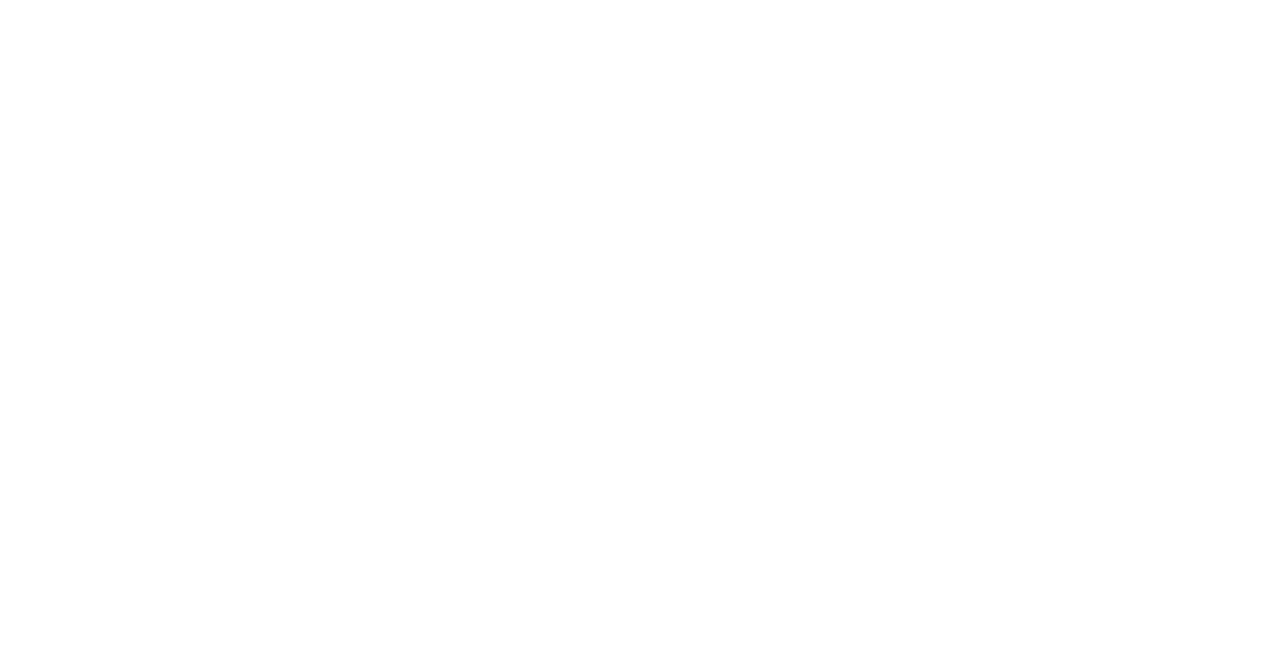
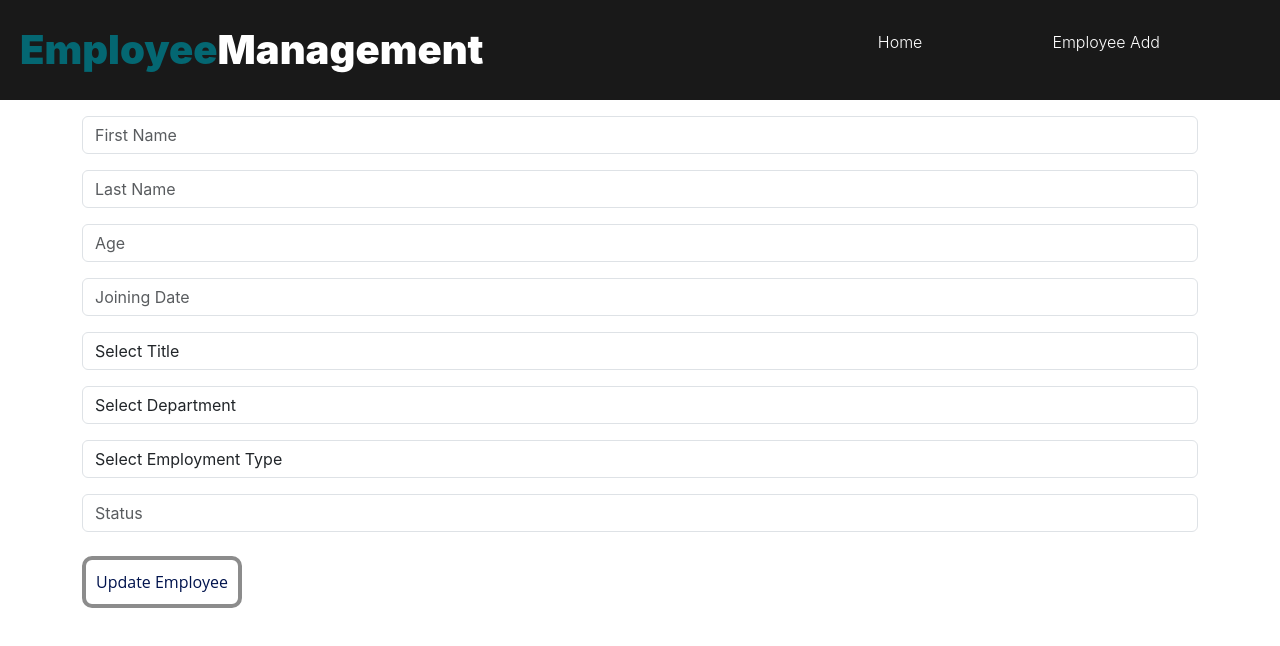
Before and after one commit to harsh-zadafiya/react-learn, a React (Create React App) app in the folder client/: page /empUpdate/1 in a window 1280 px wide. Before the commit this address had no page. Shown: the top 646 px of the page. Built offline with nearby package versions, Linux system fonts and the light colour scheme; no server answers.

Commit message:
delete and update crud

```diff
--- a/client/src/App.js
+++ b/client/src/App.js
@@ -8,6 +8,7 @@
 import EmpAdd from "./Pages/empadd/EmpAdd";
 import { Routes, Route } from "react-router-dom";
 import EmpView from "./Pages/employee/EmpView";
+import EmpUpdate from "./Pages/empUpdate/EmpUpdate";
 
 function App() {
   return (
@@ -15,6 +16,7 @@
       <Routes>
         <Route path="/" element={<Navigation />}>
           <Route path="/emp/:empId?" element={<EmpView />} />
+          <Route path="/empUpdate/:empId?" element={<EmpUpdate />} />
           <Route path="/empadd/" element={<EmpAdd />} />
           <Route index element={<EmpList />} />
         </Route>
--- /dev/null
+++ b/client/src/Pages/empUpdate/EmpUpdate.jsx
@@ -0,0 +1,256 @@
+import { Component } from "react";
+import { useParams } from "react-router-dom";
+import { ToastContainer, toast } from "react-toastify";
+import "react-toastify/dist/ReactToastify.css";
+
+class EmpUpdate extends Component {
+  constructor() {
+    super();
+    this.state = {
+      name: "Employee Details",
+      emp: {},
+    };
+  }
+
+  updateEmployee = (emp) => {
+    fetch("/graphql", {
+      method: "POST",
+      headers: {
+        "content-type": "application/json",
+      },
+      body: JSON.stringify({
+        query: `mutation Mutation($emp: EmpInputsUpdate) {
+            empUpdate(emp: $emp) {
+              first_name
+              last_name
+              age
+              joining_date
+              title
+              dept
+              emp_type
+              status
+            }
+          }`,
+        variables: { emp },
+      }),
+    })
+      .then((res) => res.json())
+      .then((body) => {
+        toast.success("Empployee Updated");
+      });
+  };
+
+  componentDidMount() {
+    // console.log("optionalParam :: ", this.props);
+
+    fetch("/graphql", {
+      method: "POST",
+      headers: {
+        "content-type": "application/json",
+      },
+      body: JSON.stringify({
+        query: `query {
+          empList {
+            _id
+            first_name
+            last_name
+            age
+            joining_date
+            title
+            dept
+            emp_type
+            status
+          }
+        }`,
+      }),
+    })
+      .then((res) => res.json())
+      .then((body) => {
+        const allEmployee = body.data.empList;
+
+        if (allEmployee.length > 0) {
+          const employee = allEmployee.find((d) => d._id == this.props.empId);
+          console.log(employee);
+          if (employee) {
+            this.setState({
+              emp: employee,
+            });
+          }
+        }
+      });
+  }
+
+  handleOnChange = (e) => {
+    e.preventDefault();
+
+    this.setState({
+      emp: { ...this.state.emp, [`${e.target.name}`]: e.target.value },
+    });
+  };
+
+  handleSubmit = (e) => {
+    e.preventDefault();
+
+    //change createIssue
+    if (this.state?.emp.first_name === "") {
+      toast.warn("Please add Your first name");
+    } else if (this.state?.emp.last_name === "") {
+      toast.warn("Please add last name");
+    } else if (
+      this.state?.emp.age === "" ||
+      isNaN(parseInt(this.state?.emp.age))
+    ) {
+      toast.warn("Please add valid Age");
+    } else {
+      this.updateEmployee({
+        id: this.state.emp._id,
+        first_name: this.state?.emp.first_name,
+        last_name: this.state?.emp.last_name,
+        age: this.state?.emp.age,
+        joining_date: this.state?.emp.joining_date,
+        title: this.state?.emp.title,
+        dept: this.state?.emp.dept,
+        emp_type: this.state?.emp.emp_type,
+        status: this.state?.emp.status,
+      });
+      this.setState({
+        emp: {},
+      });
+    }
+  };
+
+  render() {
+    const employeeDetail = this.state?.emp;
+
+    console.log(employeeDetail);
+
+    return (
+      <div>
+        <ToastContainer
+          position="top-right"
+          autoClose={5000}
+          hideProgressBar={false}
+          newestOnTop={false}
+          closeOnClick
+          rtl={false}
+          pauseOnFocusLoss
+          draggable
+          pauseOnHover
+        />
+        <form
+          name="empUpdate"
+          onSubmit={this.handleSubmit}
+          className="container"
+        >
+          <div className="form-group mt-3">
+            <input
+              type="text"
+              name="first_name"
+              className="form-control"
+              placeholder="First Name"
+              onChange={(e) => this.handleOnChange(e)}
+              value={employeeDetail?.first_name}
+            />
+          </div>
+          <div className="form-group mt-3">
+            <input
+              type="text"
+              name="last_name"
+              className="form-control"
+              placeholder="Last Name"
+              onChange={(e) => this.handleOnChange(e)}
+              value={employeeDetail?.last_name}
+            />
+          </div>
+          <div className="form-group mt-3">
+            <input
+              type="text"
+              name="age"
+              className="form-control"
+              placeholder="Age"
+              onChange={(e) => this.handleOnChange(e)}
+              value={employeeDetail?.age}
+            />
+          </div>
+          <div className="form-group mt-3">
+            <input
+              type="text"
+              name="joining_date"
+              className="form-control"
+              placeholder="Joining Date"
+              onChange={(e) => this.handleOnChange(e)}
+              value={employeeDetail?.joining_date}
+            />
+          </div>
+          <div className="form-group mt-3">
+            <select
+              name="title"
+              className="form-control"
+              onChange={(e) => this.handleOnChange(e)}
+              value={employeeDetail?.title}
+            >
+              <option disabled selected value="">
+                Select Title
+              </option>
+              <option value="Employee">Employee</option>
+              <option value="Manager">Manager</option>
+              <option value="Director">Director</option>
+              <option value="VP">VP</option>
+            </select>
+          </div>
+          <div className="form-group mt-3">
+            <select
+              name="dept"
+              className="form-control"
+              onChange={(e) => this.handleOnChange(e)}
+              value={employeeDetail?.dept}
+            >
+              <option disabled selected value="">
+                Select Department
+              </option>
+              <option value="IT">IT</option>
+              <option value="Marketing">Marketing</option>
+              <option value="HR">HR</option>
+              <option value="Engineering">Engineering</option>
+            </select>
+          </div>
+          <div className="form-group mt-3">
+            <select
+              name="emp_type"
+              className="form-control"
+              onChange={(e) => this.handleOnChange(e)}
+              value={employeeDetail?.emp_type}
+            >
+              <option disabled selected value="">
+                Select Employment Type
+              </option>
+              <option value="FullTime">FullTime</option>
+              <option value="PartTime">PartTime</option>
+              <option value="Contract">Contract</option>
+              <option value="Seasonal">Seasonal</option>
+            </select>
+          </div>
+          <div className="form-group mt-3">
+            <input
+              type="text"
+              name="status"
+              className="form-control"
+              placeholder="Status"
+            />
+          </div>
+          <button type="submit" className="button mt-4 ">
+            Update Employee
+          </button>
+        </form>
+      </div>
+    );
+  }
+}
+
+const EmpUpdateWithParams = (props) => {
+  const { empId } = useParams();
+
+  return <EmpUpdate empId={empId} {...props} />;
+};
+
+export default EmpUpdateWithParams;
--- a/client/src/components/EmpList.jsx
+++ b/client/src/components/EmpList.jsx
@@ -1,4 +1,5 @@
 import { Component } from "react";
+import { toast } from "react-toastify";
 import EmpTable from "./EmpTable";
 
 class EmpList extends Component {
@@ -27,7 +28,7 @@
     }
   };
 
-  componentDidMount() {
+  getAllEmployee = () => {
     fetch("/graphql", {
       method: "POST",
       headers: {
@@ -56,7 +57,38 @@
           orignalEmpList: body.data.empList,
         });
       });
+  };
+
+  componentDidMount() {
+    this.getAllEmployee();
   }
+
+  deleteEmployee = (empid) => {
+    fetch("/graphql", {
+      method: "POST",
+      headers: {
+        "content-type": "application/json",
+      },
+      body: JSON.stringify({
+        query: `mutation Mutation($empDeleteId: ID!) {
+            empDelete(id: $empDeleteId)
+          }`,
+        variables: { empDeleteId: empid },
+      }),
+    })
+      .then((res) => res.json())
+      .then((body) => {
+        this.getAllEmployee();
+        toast.success("Empployee Deleted");
+      });
+  };
+
+  handleDelete = (id) => {
+    console.log("id ::::: ", id);
+    if (id) {
+      this.deleteEmployee(id);
+    }
+  };
 
   render() {
     return (
@@ -75,7 +107,11 @@
           </select>
         </div>
         <h1 className="display-4">{this.state.name}</h1> <hr className="my-4" />
-        <EmpTable emps={this.state.emps} /> <hr className="my-4" />
+        <EmpTable
+          emps={this.state.emps}
+          handleDelete={this.handleDelete}
+        />{" "}
+        <hr className="my-4" />
       </div>
     );
   }
--- a/client/src/components/EmpRow.jsx
+++ b/client/src/components/EmpRow.jsx
@@ -1,7 +1,7 @@
 import { Link } from "react-router-dom";
 import "../css/common.css";
-
-const EmpRow = ({ emp }) => {
+import { Icon } from "@iconify/react";
+const EmpRow = ({ emp, handleDelete }) => {
   // console.log(emp);
   return (
     <tr>
@@ -15,7 +15,13 @@
       <td>{emp.status ? "Working" : "Working"}</td>
       <td>
         <Link className="button" to={`/emp/${emp._id}`}>
-          Empolyee Detail
+          <Icon icon="bxs:user-detail" />
+        </Link>{" "}
+        <Link className="button" to={`/empUpdate/${emp._id}`}>
+          <Icon icon="solar:server-square-update-outline" />
+        </Link>{" "}
+        <Link className="button" onClick={() => handleDelete(emp._id)}>
+          <Icon icon="fluent:delete-12-filled" />
         </Link>
       </td>
     </tr>
--- a/client/src/components/EmpTable.jsx
+++ b/client/src/components/EmpTable.jsx
@@ -3,10 +3,10 @@
 
 class EmpTable extends Component {
   render() {
-    const { emps } = this.props;
+    const { emps, handleDelete } = this.props;
 
     const empRow = emps.map((emp) => {
-      return <EmpRow emp={emp} />;
+      return <EmpRow emp={emp} handleDelete={handleDelete} />;
     });
 
     return (
--- /dev/null
+++ b/package.json
@@ -0,0 +1,5 @@
+{
+  "devDependencies": {
+    "@iconify/react": "^4.1.1"
+  }
+}
```
Also changed, not shown: 2 other files (tests, documents, lock files or other folders).
